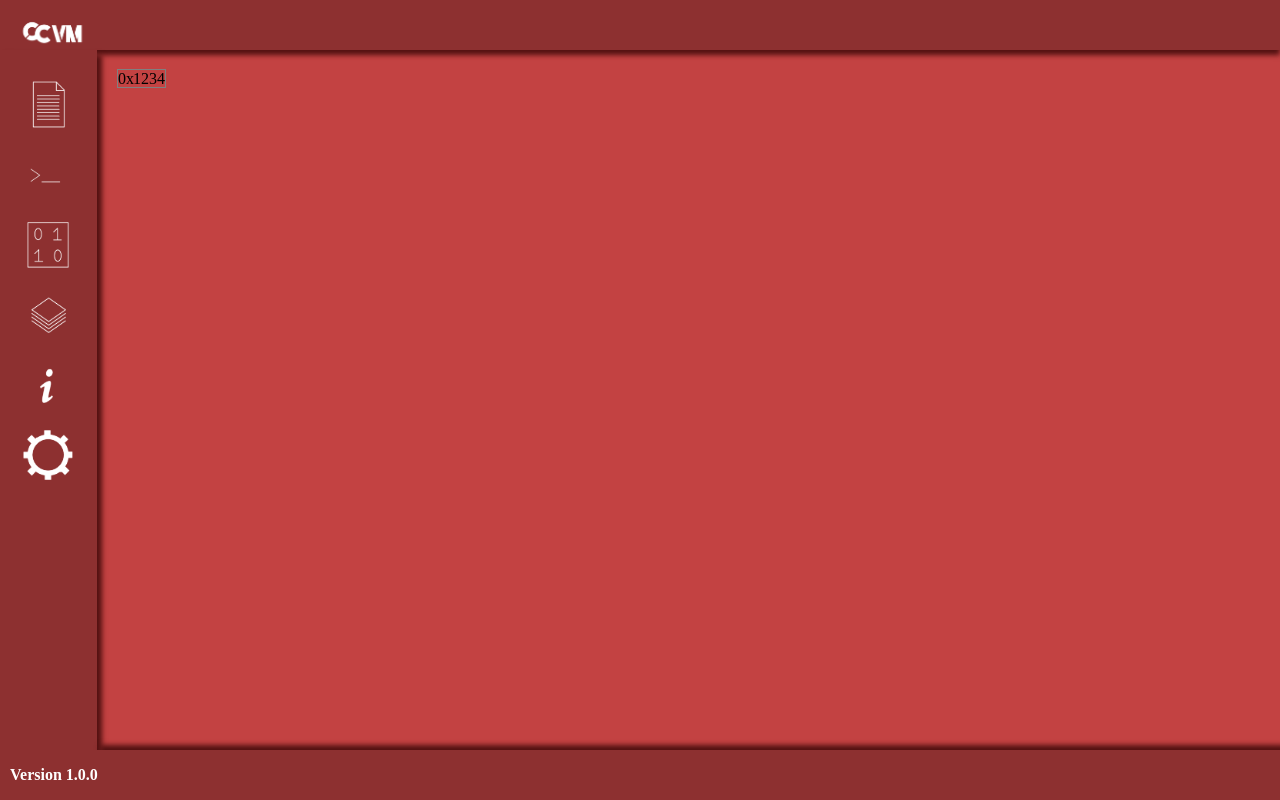
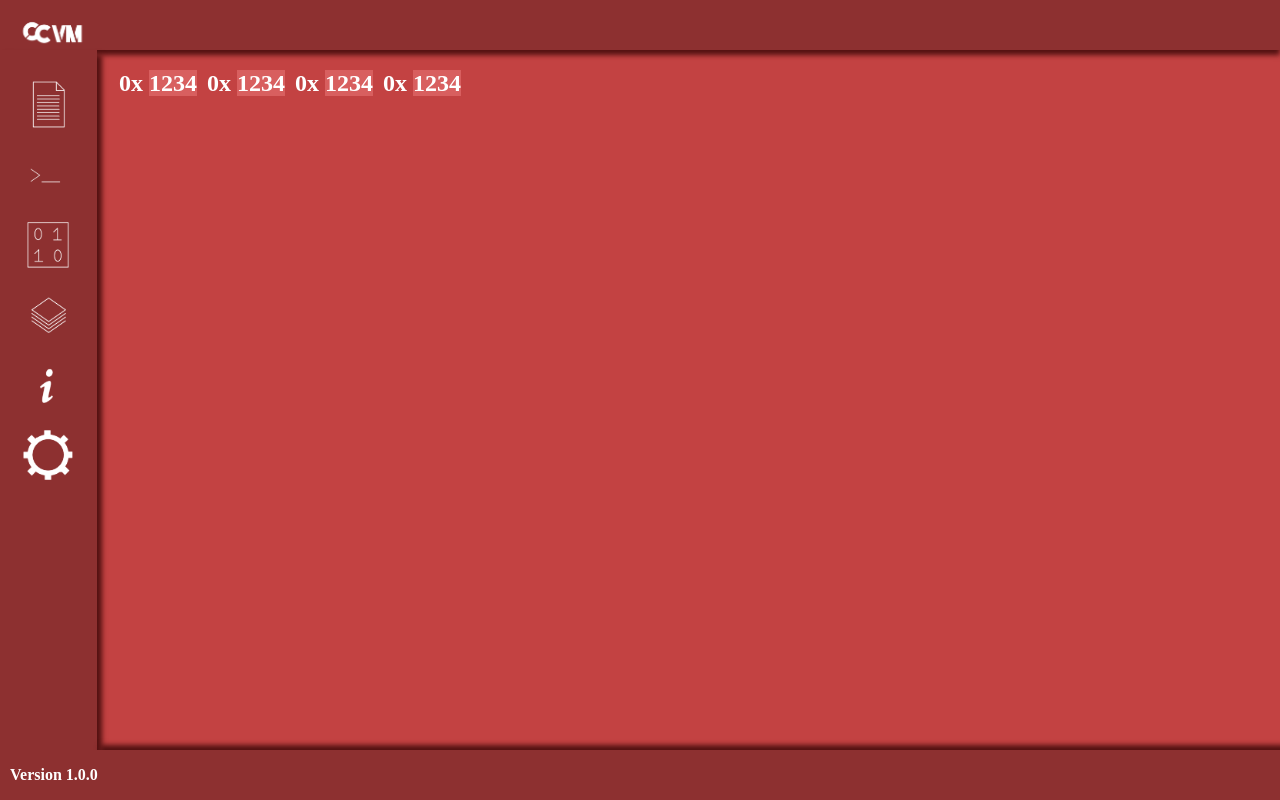
Before and after one commit to CCodeCommunity/CWD, a plain HTML site: page index.html in a window 1280 px wide. Drawn offline with Linux system fonts and the light colour scheme.

Commit message:
UI for memory view cells

```diff
--- a/index.html
+++ b/index.html
@@ -1,4 +1,12 @@
 <!DOCTYPE html>
+
+<template>
+	<span class="memory-cell">
+		<span class="memory-prefix"></span>
+		<span class="memory-content" contenteditable="true"></span>
+	</span>
+</template>
+
 <html>
 	<head>
 		<title></title>
@@ -22,7 +30,19 @@
 			<div id="view-area">
 				<span class="memory-cell">
 					<span class="memory-prefix">0x</span>
-					<span class="memory-content">1234</span>
+					<span class="memory-content" contenteditable="true">1234</span>
+				</span>
+				<span class="memory-cell">
+					<span class="memory-prefix">0x</span>
+					<span class="memory-content" contenteditable="true">1234</span>
+				</span>
+				<span class="memory-cell">
+					<span class="memory-prefix">0x</span>
+					<span class="memory-content" contenteditable="true">1234</span>
+				</span>
+				<span class="memory-cell">
+					<span class="memory-prefix">0x</span>
+					<span class="memory-content" contenteditable="true">1234</span>
 				</span>
 			</div>
 		</div>
--- a/style.css
+++ b/style.css
@@ -1,6 +1,7 @@
 :root {
 	--primary-color: #8d3030;
 	--secondairy-color: #c34242;
+	--extra-light-color: #d85f5f;
 	--shadow-color: #521111;
 }
 
@@ -55,6 +56,7 @@ body {
 	width: calc(100vw - 100px);
 	background-color: var(--secondairy-color);
 	padding: 20px;
+	overflow: auto;
 }
 
 .menu-item {
@@ -117,10 +119,17 @@ body {
 
 .memory-prefix {
 	white-space: nowrap;
-	margin-right: -5px;
+	margin-right: 0px;
+}
+
+.memory-content {
+	background-color: var(--extra-light-color);
 }
 
 .memory-cell {
-	border: 1px solid gray;
-	color: black;
+	color: white;
+	font-weight: bold;
+	font-size: x-large;
+	margin: 2px;
+	overflow: hidden;
 }
```
Also changed, not shown: scripts/MemoryView.js (added, +7 -0 lines).
